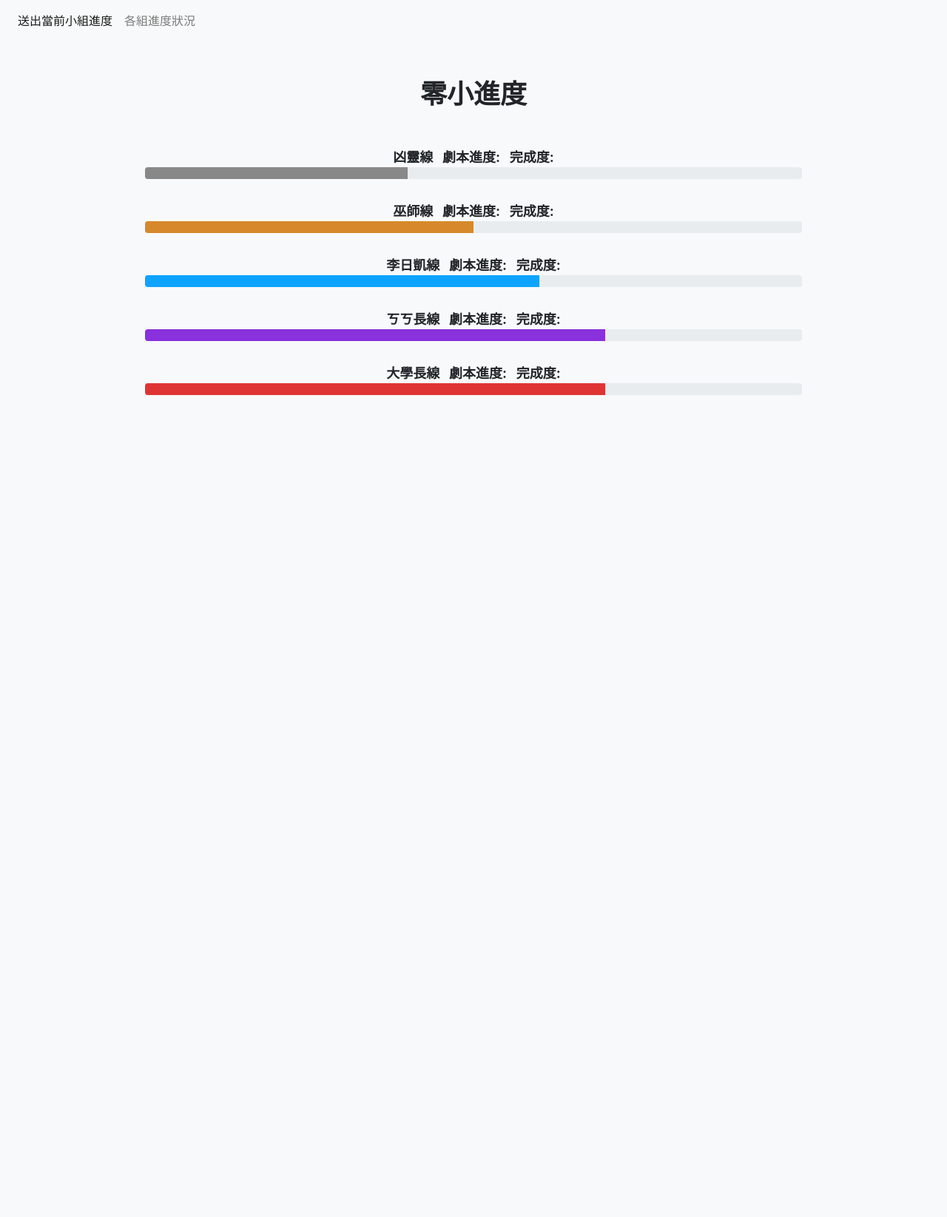
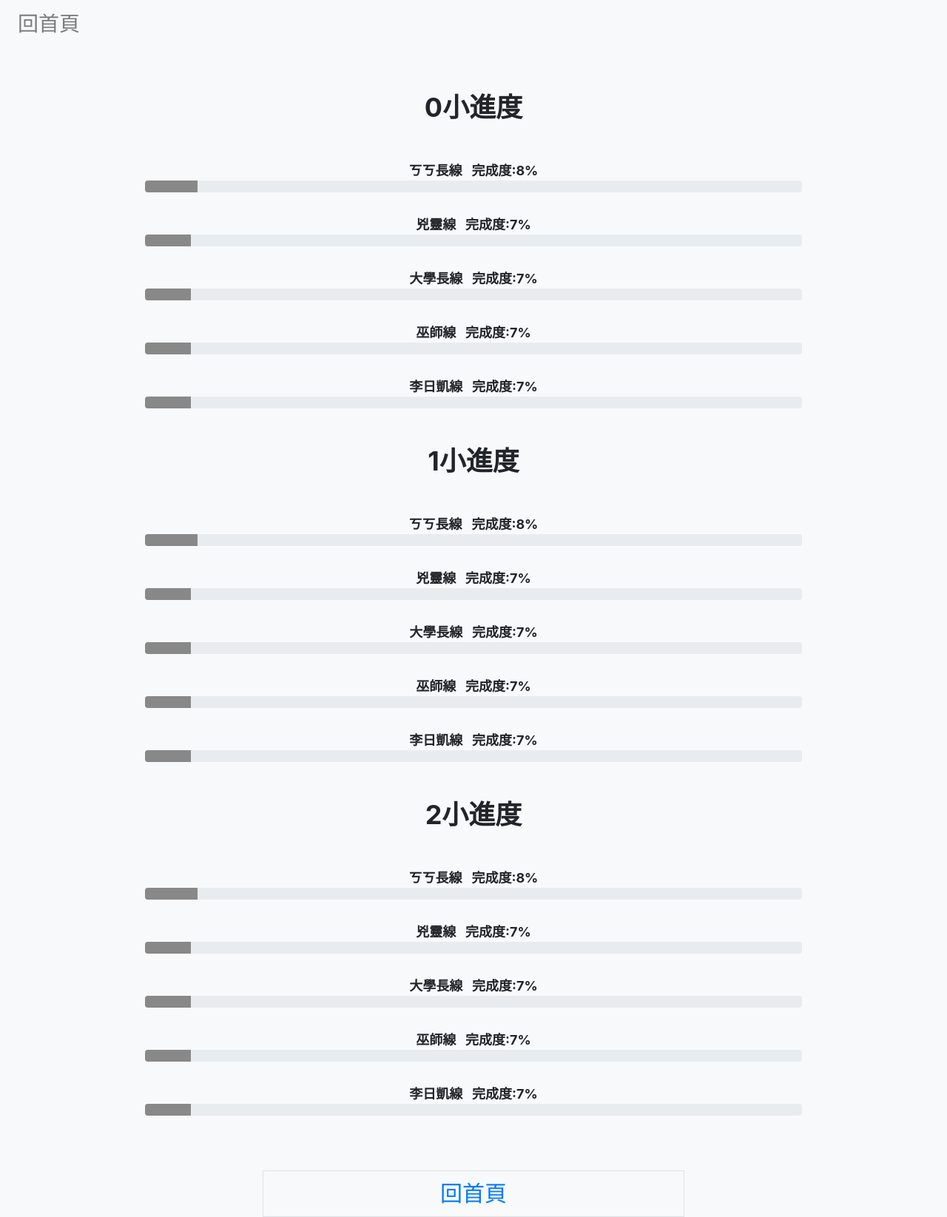
Before and after one commit to ddd-dong/CKCSC_RPG, a Flask app: page /dashboard in a window 1280 px wide. Shown: the whole page at 74% size. Before the commit the page ends 534 px from the top, so only its background shows below. Run offline with Flask 2, Linux system fonts and the light colour scheme; some libraries are stand-ins or nearby versions.

Commit message:
show progress page

```diff
--- a/__init__.py
+++ b/__init__.py
@@ -33,7 +33,7 @@
         '14-2'   :['other','doing']      ,
         '14-3'   :['other','doing']      ,
         '15-0'     :['end']      ,
-        'len':2
+        'len':15
     },
 'ㄎㄎ長線':
     {
--- a/admin/progressController.py
+++ b/admin/progressController.py
@@ -61,9 +61,9 @@
         s = {}
         for line in list_of_lines:
             all = possible_next[line]['len']
-            done = len(a.get_self_team_all_progress(team_num)[line])
+            done = len(self.get_self_team_all_progress(team_num)[line])
             # present = f'line \'{line}\' done{done/(all-1)*100}%'
-            s[line] = done/(all-1)*100
+            s[line] = int(done/(all-1)*100)
             # s.append(present)
         return s
 
--- a/script_player/scriptsystem.py
+++ b/script_player/scriptsystem.py
@@ -3,6 +3,7 @@
 from script_player.scriptController import RPG_Script
 from script_player.showscript_player import show_old_script,get_nextevent
 from admin.progressController import progress_tracker
+from __init__ import teamNumber
 import json
 app_route = Blueprint('scriptsystem',__name__,static_folder='static', static_url_path='/static')
 
@@ -16,7 +17,7 @@
 
 @app_route.route('/dashboard')
 def dashboard():
-    return render_template("The_progress_of_each_group.html")
+    return render_template("The_progress_of_each_group.html",teamN = teamNumber)
 
 @app_route.route('/rpg')
 def rpg_main():
@@ -65,3 +66,11 @@
     # print(RPG_Script[scriptName].get_act(updateChapter['event']).get_event(updateChapter['choise']))
     return {"text":RPG_Script[scriptName].get_act(int(updateChapter.split('-')[0])).get_event(int(updateChapter.split('-')[1])).text,
             "chapter": f"{updateChapter}"}
+
+@app_route.route('/api/get_total',methods=['POST'])
+def get_total():
+    _data={}
+    for i in range(teamNumber):
+        _data[f'{i}'] = progress_tracker.total(i)
+    print(_data)
+    return _data
--- /dev/null
+++ b/static/viewprogress.js
@@ -0,0 +1,31 @@
+const progress_box = document.getElementById('progress_box');
+let old_data;
+
+function show_total(_data){
+    progress_box.innerHTML=''
+    for(let _team in _data){
+        progress_box.innerHTML +=`<h1>${_team}小進度</h1>`
+        let _inn_html='';
+        for(let _script in _data[_team]){
+            _inn_html +=`<div class="progress-label">
+            ${_script}&nbsp;&nbsp;&nbsp;完成度:${_data[_team][_script]}%
+        </div>
+        <div class="progress-bar-container">
+            <div class="progress">
+                <div class="progress-bar" role="progressbar" style="width: ${_data[_team][_script]}%; background-color: rgb(136, 136, 136)"></div>
+            </div>
+        </div>`
+        }
+        progress_box.innerHTML += '<div class="container">'+_inn_html+'</div>'
+    }
+}
+
+
+setInterval(send_fetch('',update_progress_path,(_data)=>{
+    if (old_data === _data){
+        console.log('same');
+        return
+    }
+    console.log(_data)
+    show_total(_data);
+}))
--- a/templates/The_progress_of_each_group.html
+++ b/templates/The_progress_of_each_group.html
@@ -41,16 +41,17 @@
         </button>
         <div class="collapse navbar-collapse" id="navbarNav">
             <ul class="navbar-nav">
-                <li class="nav-item active">
+                <!-- <li class="nav-item active">
                     <a class="nav-link" href="control_schedule.html">送出當前小組進度<span class="sr-only">(current)</span></a>
-                </li>
+                </li> -->
                 <li class="nav-item">
-                    <a class="nav-link" href="The_progress_of_each_group.html">各組進度狀況</a>
+                    <a class="nav-link" href="{{url_for('loginsystem.userPage')}}"><h3>回首頁</h3></a>
                 </li>
             </ul>
         </div>
     </nav>
-    <h1>零小進度</h1>
+    <div id="progress_box">
+        <!-- <h1>零小進度</h1>
         <div class="container">
             <div class="progress-label">
                 凶靈線&nbsp;&nbsp;&nbsp;劇本進度:&nbsp;&nbsp;&nbsp;完成度:
@@ -96,8 +97,24 @@
                     <div class="progress-bar" role="progressbar" style="width: 70%; background-color: rgb(223, 52, 52)"></div>
                 </div>
             </div>
+        </div> -->
     </div>
-
+    <div class="container">
+    <br>
+    <div class="row">
+        <div class="col-3"></div>
+        <div class="border border-2 p-2 col-6 text-center">
+            <a href="{{url_for('scriptsystem.rpg_main')}}" style="font-size:30px">回首頁</a>
+        </div>
+        <div class="col-3"></div>
+    </div>
+    </div>
+    <script>
+        const teamN = {{teamN}};
+        const update_progress_path = "{{url_for('scriptsystem.get_total')}}"
+    </script>
+    <script src="/static/ajax_send.js"></script>
+    <script src="/static/viewprogress.js"></script>
     <script src="https://code.jquery.com/jquery-3.5.1.slim.min.js"></script>
     <script src="https://cdnjs.cloudflare.com/ajax/libs/popper.js/1.14.7/umd/popper.min.js"></script>
     <script src="https://stackpath.bootstrapcdn.com/bootstrap/4.5.0/js/bootstrap.min.js"></script>
--- a/templates/choose_script.html
+++ b/templates/choose_script.html
@@ -140,7 +140,7 @@
     <div class="row">
         <div class="col-3"></div>
         <div class="border border-2 p-2 col-6 text-center">
-            <a href="" class="btn-back">各組完成度</a>
+            <a href="{{url_for('scriptsystem.dashboard')}}" class="btn-back">各組完成度</a>
         </div>
         <div class="col-3"></div>
         <div class="col-3"></div>
--- a/templates/userPage.html
+++ b/templates/userPage.html
@@ -71,6 +71,7 @@
                     {% if userN["privileges"] == "admin" %}
                     <h3>前往</h3>
                     <a href="{{url_for('adminsystem.control_schedule')}}">控制板</a>
+                    <a href="{{url_for('scriptsystem.dashboard')}}">各組完成度</a>
                     {% endif %}
                 </div>
             </div>
```
Also changed, not shown: README.md. Lines whose indentation alone changed are shown as unchanged.
